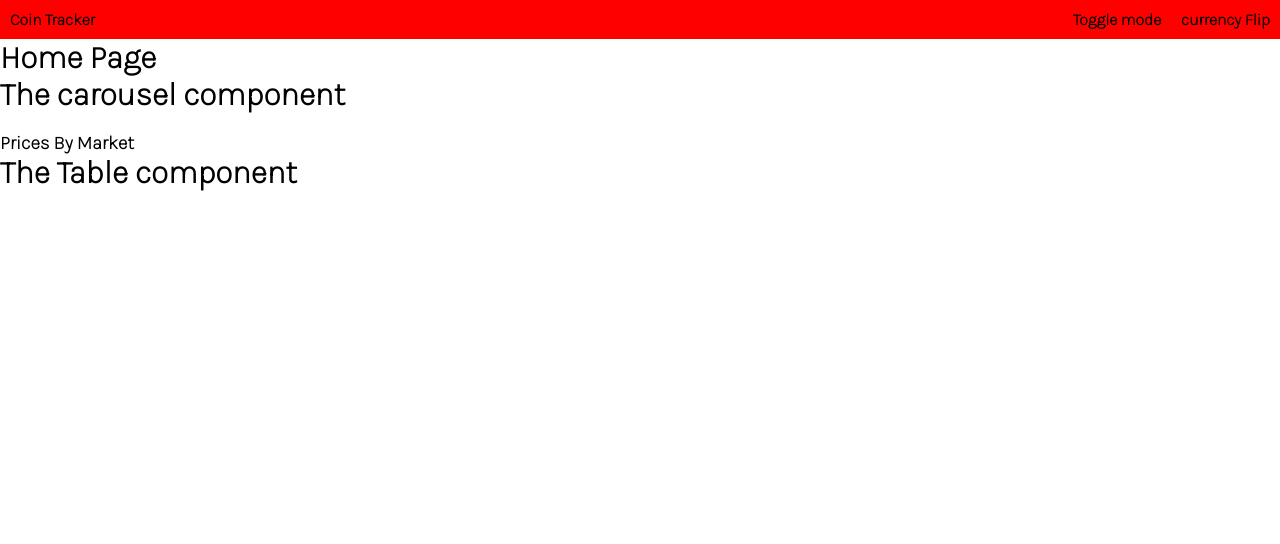
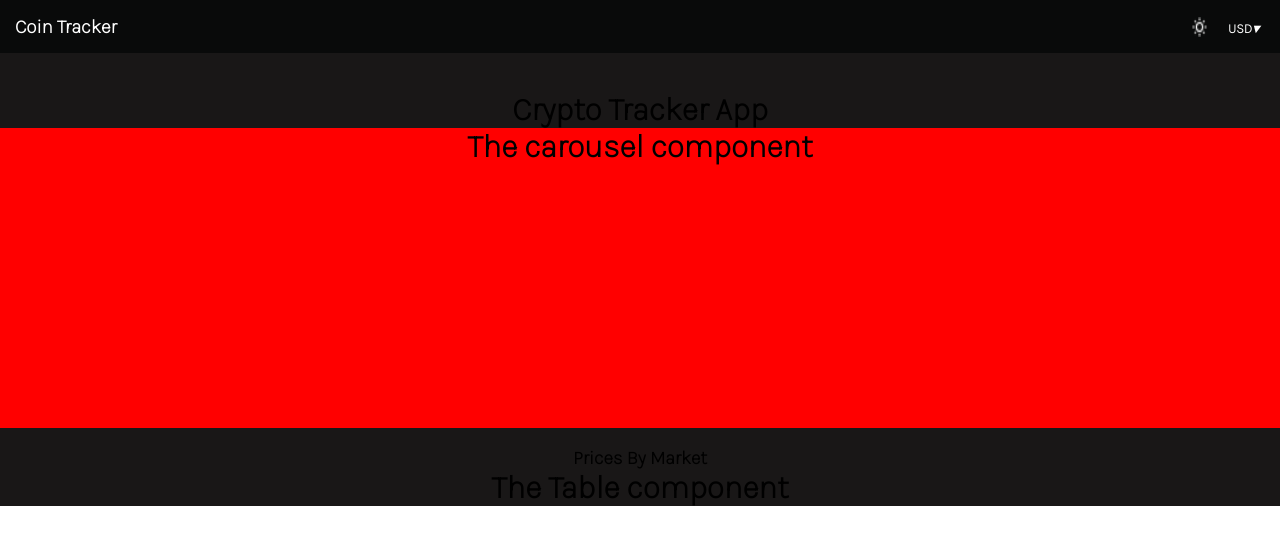
Before and after one commit to Caleb00004/crypto-tracker, a React (Create React App) app: page / in a window 1280 px wide. Shown: the top 544 px of the page. Built offline with nearby package versions, Linux system fonts and the light colour scheme; no server answers.

Commit message:
styled navbar and set styles for light/dark mode

```diff
--- a/src/Pages/Home.js
+++ b/src/Pages/Home.js
@@ -2,15 +2,25 @@ import Carousel from '../components/Carousel'
 import Table from '../components/Table'
 import { useContext } from 'react'
 import { coinContext } from '../coinContext'
+import './home.css'
 
 export default function Home() {
-    const coinData = useContext(coinContext)
+    const {mode} = useContext(coinContext)
 
     console.log('HOME')
-    console.log(coinData)
+//    console.log(coinData)
+
+    function backgroundColor() {
+        if (mode === 'light') {
+            return '#d7d0d0'
+        } else {
+            return '#191717'
+        }
+    }
+
     return (
-        <div>
-            <h1>Home Page</h1>
+        <div style={{backgroundColor: backgroundColor()}} className='home-page'>
+            <h1>Crypto Tracker App</h1>
             <Carousel />
             <br />
             <h3>Prices By Market</h3>
--- /dev/null
+++ b/src/Pages/home.css
@@ -0,0 +1,5 @@
+.home-page {
+    text-align: center;
+    padding-top: 3%;
+    background-color: #d7d0d0;
+}
--- a/src/coinContext.js
+++ b/src/coinContext.js
@@ -5,6 +5,11 @@ const coinContext = React.createContext()
 function ContextProvider(props) {
     const [coinData, setCoinData] = React.useState([])
     const [dataLoaded, setDataLoaded] = React.useState('yes')
+    const [mode, setMode] = React.useState('dark')
+
+    const toggleMode = () => {
+        setMode(prevMode => prevMode === 'dark' ? 'light' : 'dark')
+    }
 
     React.useEffect(() => {
         fetch('https://api.coingecko.com/api/v3/coins/markets?vs_currency=USD&order=market_cap_desc&per_page=100&page=1&sparkline=false')
@@ -16,7 +21,7 @@ function ContextProvider(props) {
 //    console.log(coinData)
 
     return (
-        <coinContext.Provider value={{coinData, dataLoaded}}>
+        <coinContext.Provider value={{coinData, dataLoaded, mode, toggleMode}}>
             {props.children}
         </coinContext.Provider>
     )
--- a/src/components/Carousel.js
+++ b/src/components/Carousel.js
@@ -1,5 +1,9 @@
+import './carousel.css'
+
 export default function Carousel () {
     return (
-        <h1>The carousel component</h1>
+        <div className='carousel'>
+            <h1>The carousel component</h1>
+        </div>
     )
 }
--- a/src/components/Navbar.js
+++ b/src/components/Navbar.js
@@ -1,12 +1,36 @@
 import './navbar.css'
+import moonfill from '../icons/moon-fill.png'
+import sunline from '../icons/sun-line.png'
+import { useContext } from 'react'
+import { coinContext } from '../coinContext'
 
 export default function Navbar() {
+    const {mode, toggleMode} = useContext(coinContext)
+
+    let iconImg = ''
+    mode == 'light' ? iconImg = moonfill : iconImg = sunline
+
+    // function to determine font color for DropDOwn
+    const fontColor = () => {
+        if (mode === 'light') {
+            return 'black'
+        } else {
+            return 'white'
+        }
+    }
     return (
-        <nav>
+        <nav className={`${mode}-nav`}>
             <li>Coin Tracker</li>
-            <div className='far-right'>
-                <li >Toggle mode</li>
-                <li >currency Flip</li>
+            <div className = {`${mode}-far-right`}>
+                <img className='nav-icon' width={'15px'} height={'20px'} src={iconImg} onClick={toggleMode}/>
+                    <div class="dropdown">
+                        <li><button class="dropbtn" style={{color: fontColor()}}>USD<i class="fa fa-caret-down">▾</i></button></li>
+                        <div class="dropdown-content">
+                        <li><a href="#">EUR</a></li>
+                        <li><a href="#">NGN</a></li>
+                        </div>
+                    </div>
+
             </div>
         </nav>
     )
--- /dev/null
+++ b/src/components/carousel.css
@@ -0,0 +1,9 @@
+.carousel {
+    background-color: red;
+    height: 300px;
+}
+
+.carousel > h1 {
+    margin-top: auto;
+    margin-bottom: auto;
+}
--- a/src/components/navbar.css
+++ b/src/components/navbar.css
@@ -9,16 +9,75 @@
 nav {
     display: inline-flex;
     width: 100%;
-    background-color: red;
+    font-size: clamp(1rem, 1.5vw, 2vw);
+}
+
+.dark-nav {
+    background-color: rgb(9, 10, 10);
+    color: white;
+}
+.light-nav {
+    color: black;
+    box-shadow: 2px 2px 2px 1px rgba(0, 0, 0, 0.2);
 }
 
 li {
     list-style-type: none;
-    padding: 10px 10px;
+    padding: 15px 15px;
 }
 
-.far-right {
+.dark-far-right, .light-far-right {
     display: flex;
     margin-left: auto;
-    background-color: red;
+
 }
+
+.nav-icon{
+    margin-top: auto;
+    margin-bottom: auto;
+}
+
+
+/* The dropdown container */
+.dropdown {
+    float: left;
+    overflow: hidden;
+}
+
+/* Dropdown button */
+.dropdown .dropbtn {
+    border: none;
+    outline: none;
+    background-color: inherit;
+    margin: 0; /* Important for vertical align on mobile phones */
+}
+
+/* Dropdown content (hidden by default) */
+.dropdown-content {
+    display: none;
+    position: absolute;
+    background-color: #f9f9f9;
+
+    box-shadow: 0px 8px 16px 0px rgba(0,0,0,0.2);
+    z-index: 1;
+}
+
+/* Links inside the dropdown */
+.dropdown-content a {
+    color: black;
+    padding: 5px 7px;
+    font-size: 0.8rem;
+    text-decoration: none;
+    display: block;
+    text-align: left;
+}
+
+/* Add a grey background color to dropdown links on hover */
+.dropdown-content a:hover {
+background-color: #0945c4;
+}
+
+/* Show the dropdown menu on hover */
+.dropdown:hover .dropdown-content {
+    display: block;
+}
```
Also changed, not shown: src/icons/moon-fill.png, src/icons/sun-line.png.
